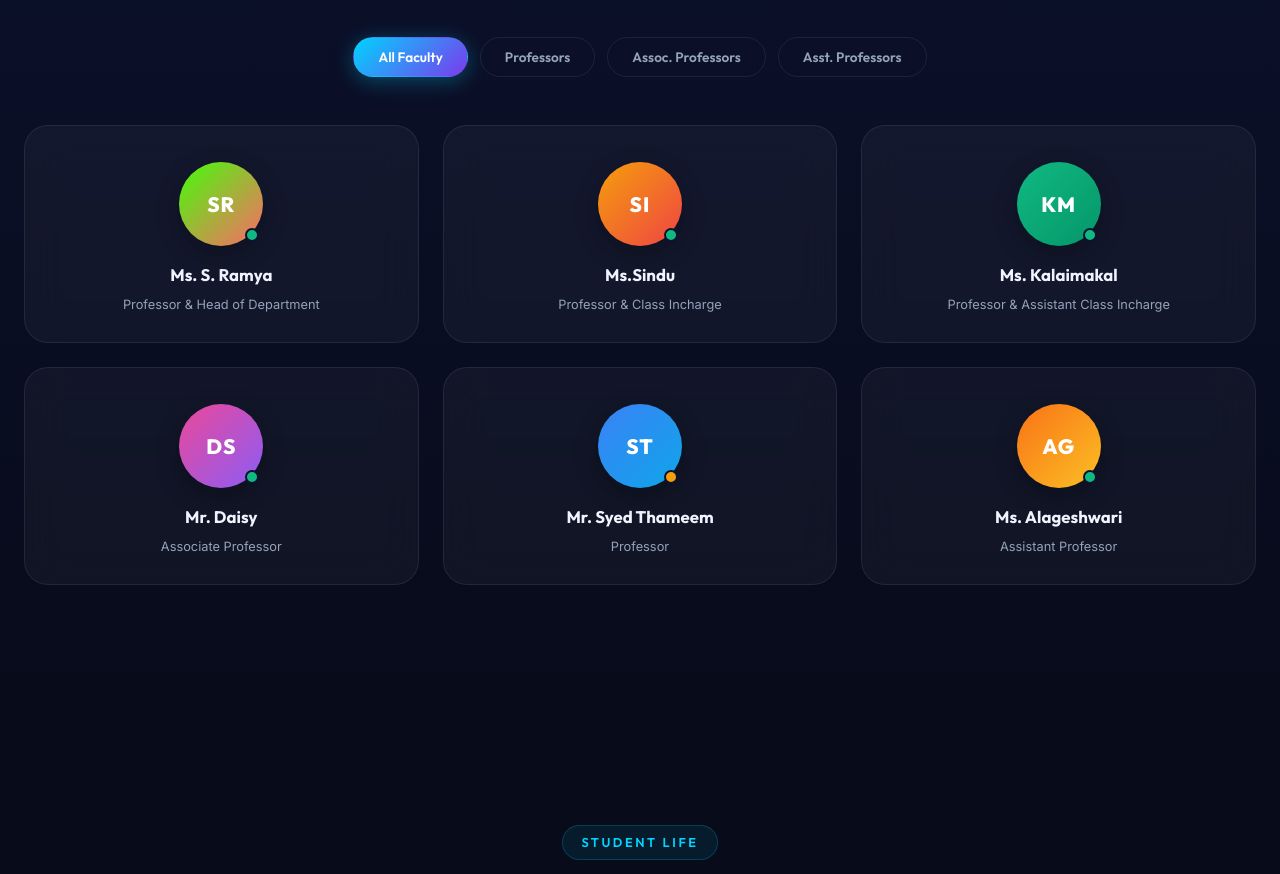
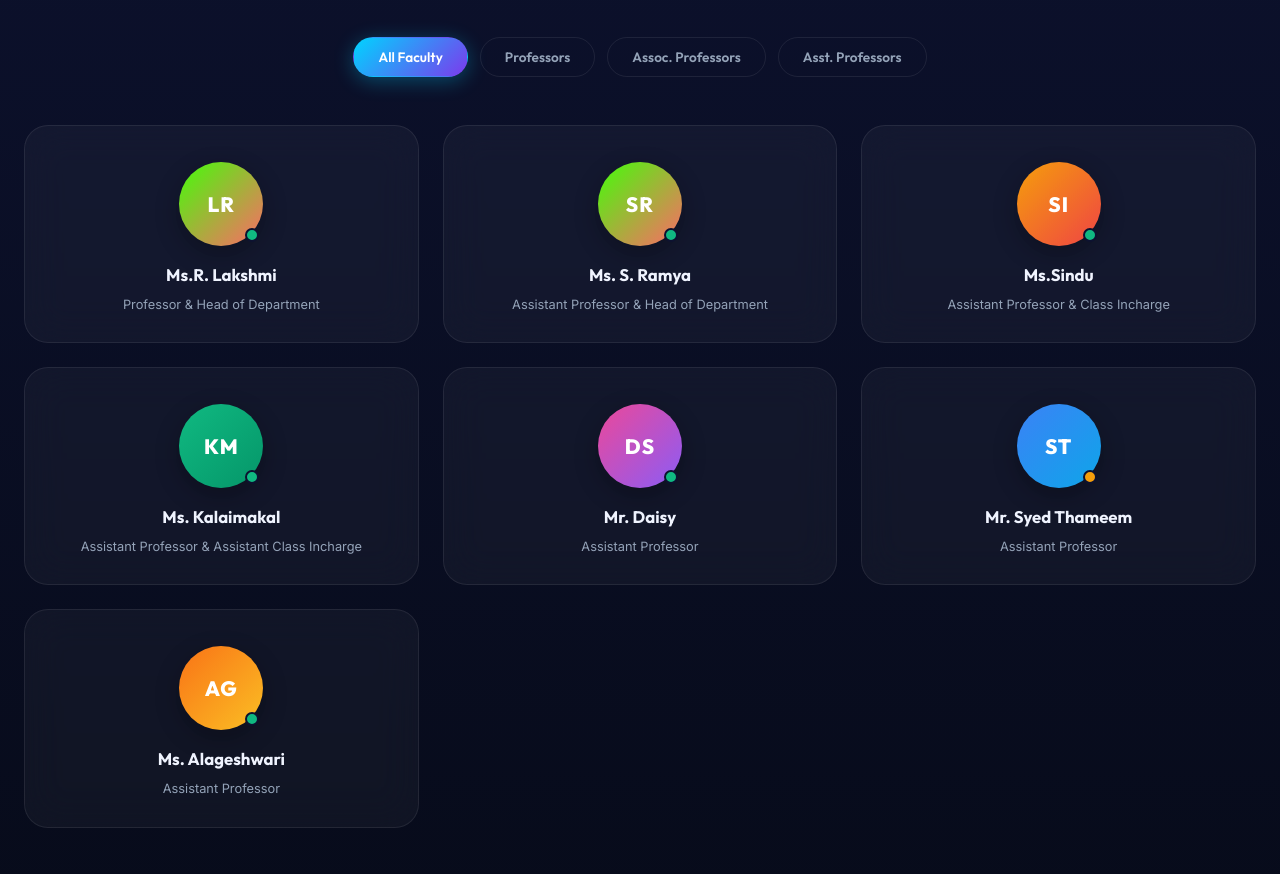
Before and after one commit to HaginaS/Cse-website, a plain HTML site: page index.html in a window 1280 px wide. Shown: the part 3500-4374 px from the top of the page. Drawn offline with Linux system fonts and the light colour scheme.

Commit message:
Change faculty designations to Assistant Professor
Updated faculty designations for several faculty cards to reflect accurate titles.

```diff
--- a/index.html
+++ b/index.html
@@ -316,15 +316,27 @@
         <div class="faculty-card reveal-up" data-category="professor" id="faculty-1">
           <div class="faculty-avatar-wrap">
             <div class="faculty-avatar" style="background: linear-gradient(135deg, #42ff09, #ff6868)">
+            <span class="avatar-initials">LR</span>
+            </div>
+            <div class="faculty-status online"></div>
+          </div>
+          <h4 class="faculty-name">Ms.R. Lakshmi</h4>
+          <p class="faculty-desig">Professor &amp; Head of Department</p>
+        </div>
+
+        <!-- Faculty Card 2 -->
+        <div class="faculty-card reveal-up" data-category="professor" id="faculty-1">
+          <div class="faculty-avatar-wrap">
+            <div class="faculty-avatar" style="background: linear-gradient(135deg, #42ff09, #ff6868)">
             <span class="avatar-initials">SR</span>
             </div>
             <div class="faculty-status online"></div>
           </div>
           <h4 class="faculty-name">Ms. S. Ramya</h4>
-          <p class="faculty-desig">Professor &amp; Head of Department</p>
+          <p class="faculty-desig">Assistant Professor &amp; Head of Department</p>
         </div>
 
-        <!-- Faculty Card 2 -->
+        <!-- Faculty Card 3 -->
         <div class="faculty-card reveal-up" data-category="professor" id="faculty-2">
           <div class="faculty-avatar-wrap">
             <div class="faculty-avatar" style="background: linear-gradient(135deg, #f59e0b, #ef4444)">
@@ -333,10 +345,10 @@
             <div class="faculty-status online"></div>
           </div>
           <h4 class="faculty-name">Ms.Sindu</h4>
-          <p class="faculty-desig">Professor &amp; Class Incharge</p>
+          <p class="faculty-desig">Assistant Professor &amp; Class Incharge</p>
         </div>
 
-        <!-- Faculty Card 3 -->
+        <!-- Faculty Card 4 -->
         <div class="faculty-card reveal-up" data-category="assoc" id="faculty-3">
           <div class="faculty-avatar-wrap">
             <div class="faculty-avatar" style="background: linear-gradient(135deg, #10b981, #059669)">
@@ -345,10 +357,10 @@
             <div class="faculty-status online"></div>
           </div>
           <h4 class="faculty-name">Ms. Kalaimakal</h4>
-          <p class="faculty-desig">Professor &amp; Assistant Class Incharge</p>
+          <p class="faculty-desig"> Assistant Professor &amp; Assistant Class Incharge</p>
         </div>
 
-        <!-- Faculty Card 4 -->
+        <!-- Faculty Card 5 -->
         <div class="faculty-card reveal-up" data-category="assoc" id="faculty-4">
           <div class="faculty-avatar-wrap">
             <div class="faculty-avatar" style="background: linear-gradient(135deg, #ec4899, #8b5cf6)">
@@ -357,10 +369,10 @@
             <div class="faculty-status online"></div>
           </div>
           <h4 class="faculty-name">Mr. Daisy</h4>
-          <p class="faculty-desig">Associate Professor</p>
+          <p class="faculty-desig">Assistant Professor</p>
         </div>
 
-        <!-- Faculty Card 5 -->
+        <!-- Faculty Card 6 -->
         <div class="faculty-card reveal-up" data-category="asst" id="faculty-5">
           <div class="faculty-avatar-wrap">
             <div class="faculty-avatar" style="background: linear-gradient(135deg, #3b82f6, #0ea5e9)">
@@ -369,10 +381,10 @@
             <div class="faculty-status away"></div>
           </div>
           <h4 class="faculty-name">Mr. Syed Thameem</h4>
-          <p class="faculty-desig">Professor</p>
+          <p class="faculty-desig">Assistant Professor</p>
         </div>
 
-        <!-- Faculty Card 6 -->
+        <!-- Faculty Card 7 -->
         <div class="faculty-card reveal-up" data-category="asst" id="faculty-6">
           <div class="faculty-avatar-wrap">
             <div class="faculty-avatar" style="background: linear-gradient(135deg, #f97316, #fbbf24)">
```
